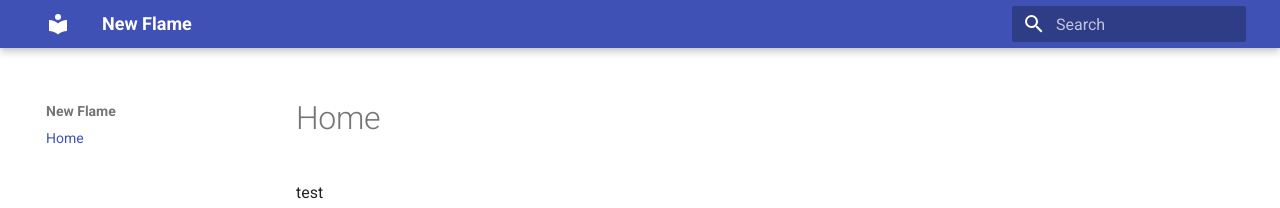
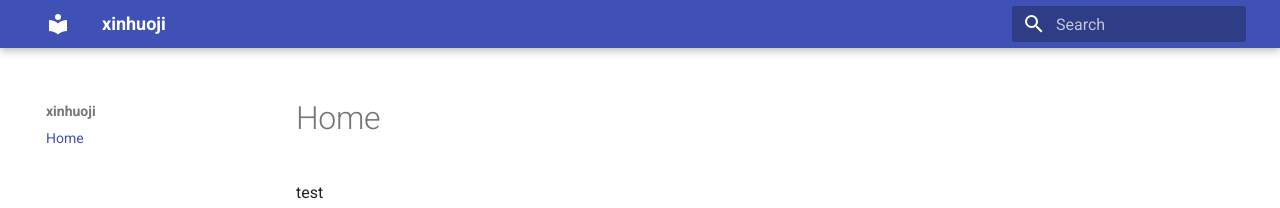
Before and after one commit to xinhuoji/xinhuoji, an MkDocs documentation site: the page built from docs/index.md, in a window 1280 px wide. Shown: the top 208 px of the page. Built offline with MkDocs 1.6.1 and Material for MkDocs 9.7.7, drawn with Linux system fonts in a browser that asks for light colours.

```diff
--- a/mkdocs.yml
+++ b/mkdocs.yml
@@ -1,4 +1,4 @@
-site_name: New Flame
+site_name: xinhuoji
 site_url: https://xinhuoji.netlify.app/
 theme:
   name: material
```
